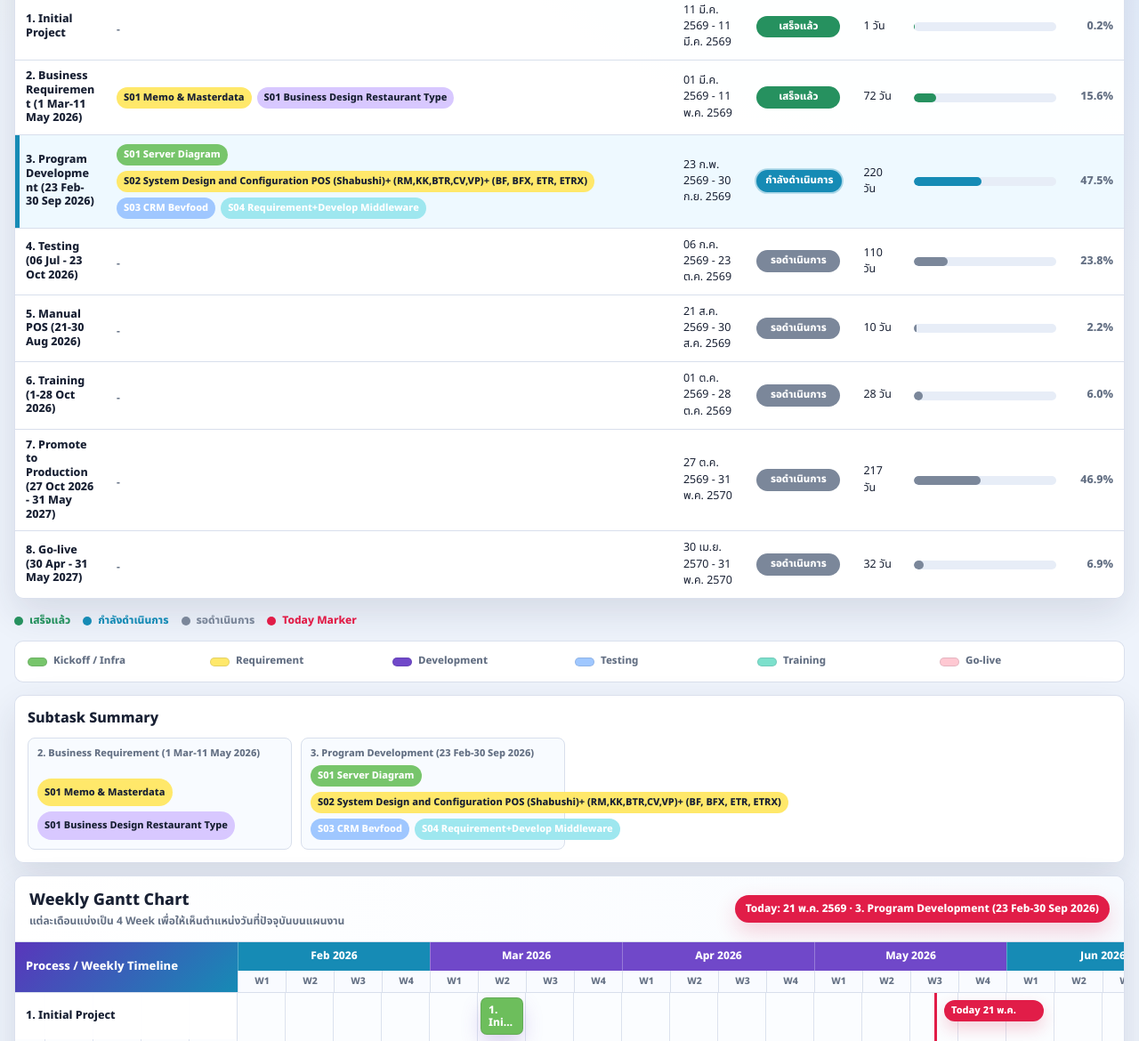
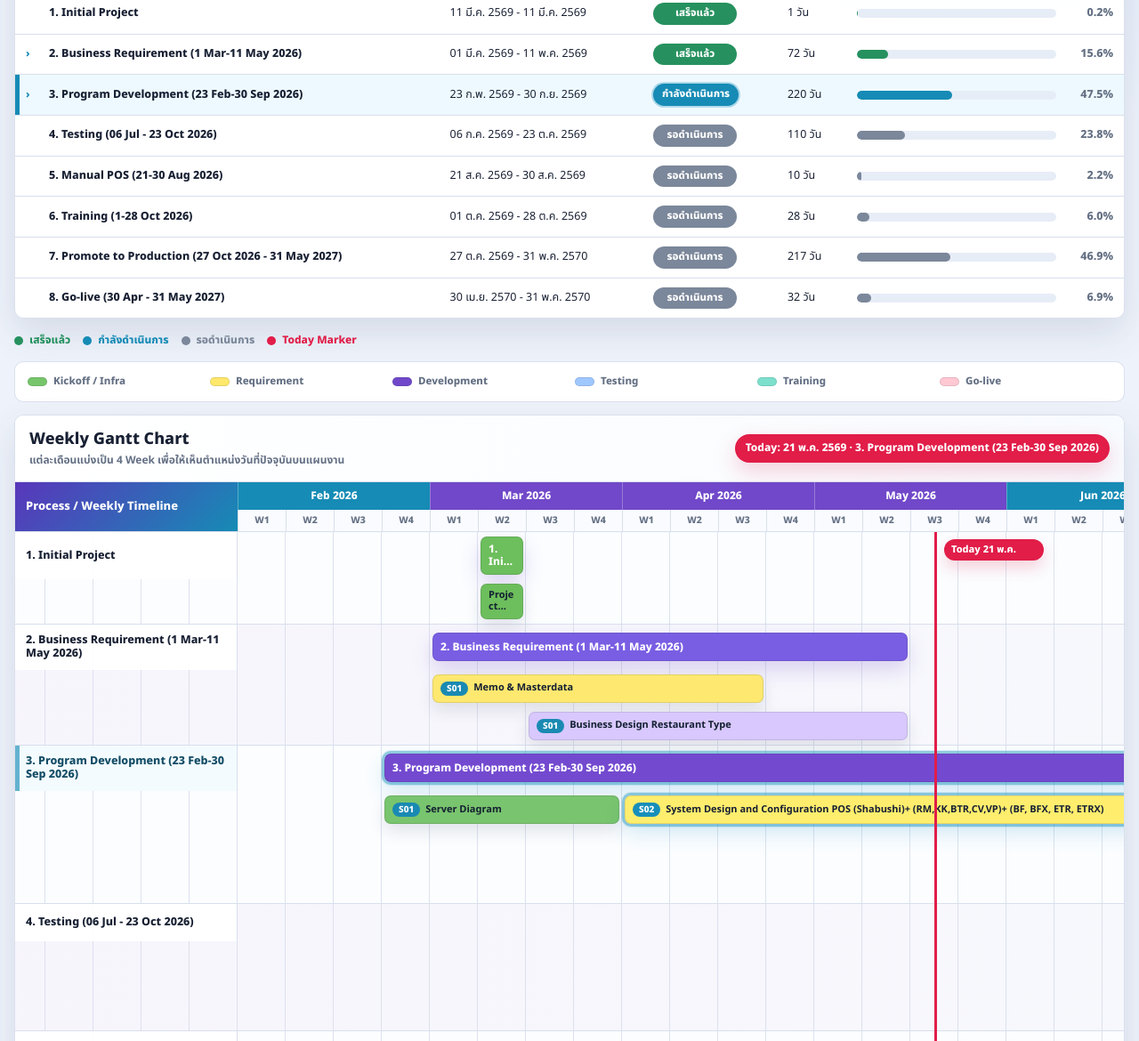
Before and after one commit to trackworkjate/job, a plain HTML site: page index.html in a window 1280 px wide. Shown: the part 788-1958 px from the top of the page at 89% size. Drawn offline with Linux system fonts and the light colour scheme.

Commit message:
Make progress summary subtasks expandable

```diff
--- a/index.html
+++ b/index.html
@@ -290,52 +290,6 @@
       box-shadow: none;
     }
 
-    .subtask-panel {
-      margin-bottom: 14px;
-      background: rgba(255, 255, 255, .96);
-      border: 1px solid rgba(216, 223, 236, .95);
-      border-radius: 10px;
-      box-shadow: var(--shadow);
-      padding: 14px;
-    }
-
-    .subtask-panel h2 {
-      margin: 0 0 10px;
-      color: var(--ink);
-      font-size: 16px;
-      font-weight: 800;
-    }
-
-    .subtask-grid {
-      display: grid;
-      grid-template-columns: repeat(4, minmax(0, 1fr));
-      gap: 10px;
-    }
-
-    .subtask-card {
-      display: grid;
-      gap: 6px;
-      min-width: 0;
-      border: 1px solid var(--line);
-      border-radius: 8px;
-      background: #f8fbff;
-      padding: 10px;
-    }
-
-    .subtask-stage {
-      color: var(--muted);
-      font-size: 11px;
-      font-weight: 800;
-      line-height: 1.25;
-      overflow-wrap: anywhere;
-    }
-
-    .subtask-list {
-      display: flex;
-      flex-wrap: wrap;
-      gap: 6px;
-    }
-
     .subtask-pill,
     .subtask-code {
       display: inline-flex;
@@ -591,15 +545,49 @@
       align-items: center;
     }
 
-    .summary-subtasks {
-      display: flex;
-      flex-wrap: wrap;
-      gap: 6px;
-      min-width: 180px;
-    }
-
     .summary-track {
       height: 10px;
+    }
+
+    .summary-toggle {
+      display: flex;
+      align-items: center;
+      gap: 8px;
+      width: 100%;
+      border: 0;
+      background: transparent;
+      color: inherit;
+      cursor: pointer;
+      font: inherit;
+      padding: 0;
+      text-align: left;
+    }
+
+    .summary-chevron {
+      flex: 0 0 auto;
+      width: 18px;
+      color: var(--active);
+      font-size: 12px;
+      font-weight: 800;
+      transition: transform .18s ease;
+    }
+
+    .summary-toggle[aria-expanded="true"] .summary-chevron {
+      transform: rotate(90deg);
+    }
+
+    .summary-subtask-row td {
+      background: #fbfdff;
+      border-bottom-color: #e8eef7;
+      font-size: 12px;
+    }
+
+    .summary-subtask-name {
+      padding-left: 34px !important;
+    }
+
+    .summary-subtask-name .subtask-pill {
+      margin-right: 8px;
     }
 
     .summary-fill {
@@ -924,10 +912,6 @@
       :root {
         --label-width: 210px;
         --week-width: 50px;
-      }
-
-      .subtask-grid {
-        grid-template-columns: 1fr;
       }
 
     }
@@ -1022,7 +1006,6 @@
           <thead>
             <tr>
               <th>State</th>
-              <th>Subtasks</th>
               <th>ช่วงเวลา</th>
               <th>สถานะตอนนี้</th>
               <th>ใช้เวลา</th>
@@ -1049,11 +1032,6 @@
       <span class="type-item"><i class="swatch" style="--swatch: #7ce0cc"></i>Training</span>
       <span class="type-item"><i class="swatch" style="--swatch: #ffc8d2"></i>Go-live</span>
     </div>
-
-    <section class="subtask-panel" aria-label="Subtask summary">
-      <h2>Subtask Summary</h2>
-      <div id="subtaskGrid" class="subtask-grid"></div>
-    </section>
 
     <section class="timeline-card" aria-label="Project timeline">
       <div class="timeline-toolbar">
@@ -1195,7 +1173,7 @@
     const trackStatus = document.getElementById("trackStatus");
     const trackStatusNote = document.getElementById("trackStatusNote");
     const milestoneList = document.getElementById("milestoneList");
-    const subtaskGrid = document.getElementById("subtaskGrid");
+    const expandedSummaryStages = new Set();
 
     const formatter = new Intl.DateTimeFormat("th-TH", {
       day: "2-digit",
@@ -1438,22 +1416,18 @@
         const state = getState(stage, current);
         const days = durationDays(stage);
         const percent = (days / overallDays) * 100;
-        const subtaskHtml = stage.tasks.some(task => getTaskCode(task))
-          ? stage.tasks
-            .filter(task => getTaskCode(task))
-            .map(task => {
-              const code = getTaskCode(task);
-              const label = task.title.replace(new RegExp(`^${code}[-\\s]*`, "i"), "");
-              const textColor = task.color === "#ffe86a" || task.color === "#d8c8ff" ? "#182033" : "#fff";
-              return `<span class="subtask-pill" style="background:${task.color};color:${textColor}" title="${task.title} (${formatRange(task)})">${code} ${label}</span>`;
-            })
-            .join("")
-          : '<span class="metric-note">-</span>';
+        const subtasks = stage.tasks.filter(task => getTaskCode(task));
+        const isExpandable = subtasks.length > 0;
+        const isExpanded = expandedSummaryStages.has(stage.title);
         const tr = document.createElement("tr");
         tr.className = state === "active" ? "is-active" : "";
         tr.innerHTML = `
-          <td><span class="summary-title">${stage.title}</span></td>
-          <td><div class="summary-subtasks">${subtaskHtml}</div></td>
+          <td>
+            <button class="summary-toggle" type="button" aria-expanded="${isExpanded}" ${isExpandable ? "" : "disabled"}>
+              <span class="summary-chevron">${isExpandable ? "›" : ""}</span>
+              <span class="summary-title">${stage.title}</span>
+            </button>
+          </td>
           <td>${formatRange(stage)}</td>
           <td><span class="summary-state ${state}">${getStateLabel(state)}</span></td>
           <td>${days.toLocaleString("th-TH")} วัน</td>
@@ -1467,40 +1441,49 @@
           </td>
         `;
         summaryRows.appendChild(tr);
+
+        if (isExpandable) {
+          tr.querySelector(".summary-toggle").addEventListener("click", () => {
+            if (expandedSummaryStages.has(stage.title)) {
+              expandedSummaryStages.delete(stage.title);
+            } else {
+              expandedSummaryStages.add(stage.title);
+            }
+            renderSummary(current);
+          });
+        }
+
+        if (isExpanded) {
+          subtasks.forEach(task => {
+            const code = getTaskCode(task);
+            const label = task.title.replace(new RegExp(`^${code}[-\\s]*`, "i"), "");
+            const textColor = task.color === "#ffe86a" || task.color === "#d8c8ff" ? "#182033" : "#fff";
+            const taskState = getState(task, current);
+            const taskDays = durationDays(task);
+            const taskProgress = getProgress(task, current);
+            const subtaskRow = document.createElement("tr");
+            subtaskRow.className = "summary-subtask-row";
+            subtaskRow.innerHTML = `
+              <td class="summary-subtask-name">
+                <span class="subtask-pill" style="background:${task.color};color:${textColor}">${code}</span>
+                ${label}
+              </td>
+              <td>${formatRange(task)}</td>
+              <td><span class="summary-state ${taskState}">${getStateLabel(taskState)}</span></td>
+              <td>${taskDays.toLocaleString("th-TH")} วัน</td>
+              <td>
+                <div class="summary-progress">
+                  <div class="summary-track">
+                    <div class="summary-fill ${taskState}" style="--percent: ${taskProgress}%"></div>
+                  </div>
+                  <span class="summary-value">${taskProgress}%</span>
+                </div>
+              </td>
+            `;
+            summaryRows.appendChild(subtaskRow);
+          });
+        }
       });
-    }
-
-    function renderSubtasks() {
-      subtaskGrid.innerHTML = "";
-
-      stages
-        .filter(stage => stage.tasks.some(task => getTaskCode(task)))
-        .forEach(stage => {
-          const card = document.createElement("article");
-          card.className = "subtask-card";
-
-          const title = document.createElement("div");
-          title.className = "subtask-stage";
-          title.textContent = stage.title;
-
-          const list = document.createElement("div");
-          list.className = "subtask-list";
-
-          stage.tasks
-            .filter(task => getTaskCode(task))
-            .forEach(task => {
-              const pill = document.createElement("span");
-              pill.className = "subtask-pill";
-              pill.style.background = task.color;
-              pill.style.color = task.color === "#ffe86a" || task.color === "#d8c8ff" ? "#182033" : "#fff";
-              pill.textContent = `${getTaskCode(task)} ${task.title.replace(new RegExp(`^${getTaskCode(task)}[-\\s]*`, "i"), "")}`;
-              pill.title = `${task.title} (${formatRange(task)})`;
-              list.appendChild(pill);
-            });
-
-          card.append(title, list);
-          subtaskGrid.appendChild(card);
-        });
     }
 
     function renderSnapshot(current, currentStage, overallProgress) {
@@ -1569,7 +1552,6 @@
     }
 
     renderHeader();
-    renderSubtasks();
     dateInput.value = dateValue(new Date());
     dateInput.addEventListener("change", renderStatus);
     renderStatus();
```
Also changed, not shown: 1 other file.
